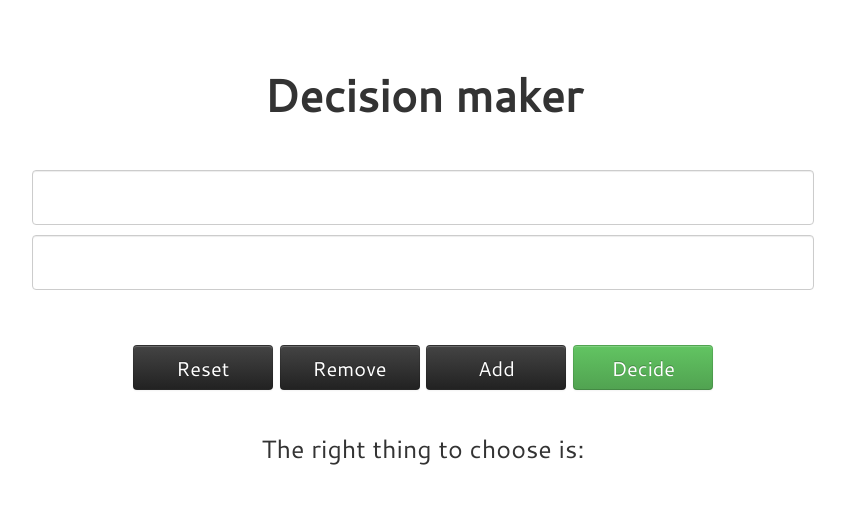
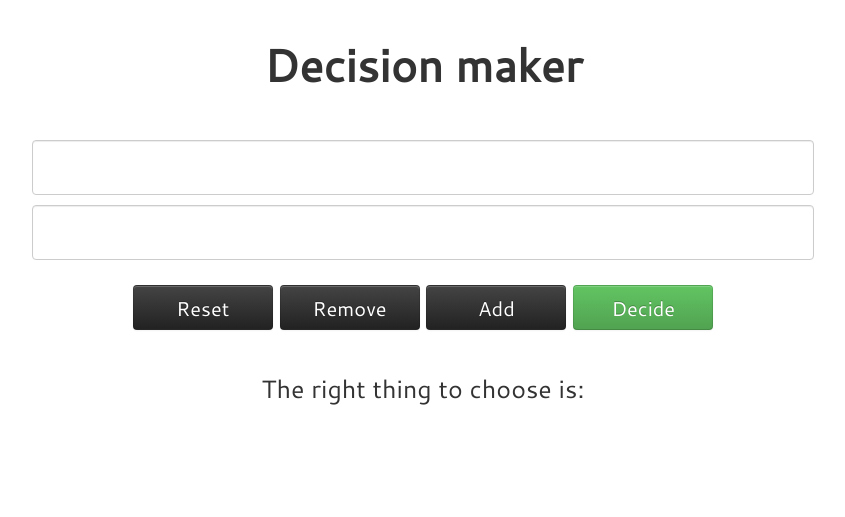
Before and after one commit to babaa/decisionmaker, a PHP site: page / in a window 1280 px wide. Shown: the top 517 px of the page, without its empty margins (217-1062 px from the left). Run offline with PHP 8.4, Linux system fonts and the light colour scheme.

Commit message:
shrinked margins

```diff
--- a/css/style.css
+++ b/css/style.css
@@ -7,7 +7,7 @@
 #content {
   position:relative;
   margin: auto;
-  margin-top: 60px;
+  margin-top: 30px;
 }
 
 #answer {
@@ -22,7 +22,7 @@
 }
 
 .margin {
-	margin-top: 40px;
+	margin-top: 10px;
 }
 
 h1 {
```
